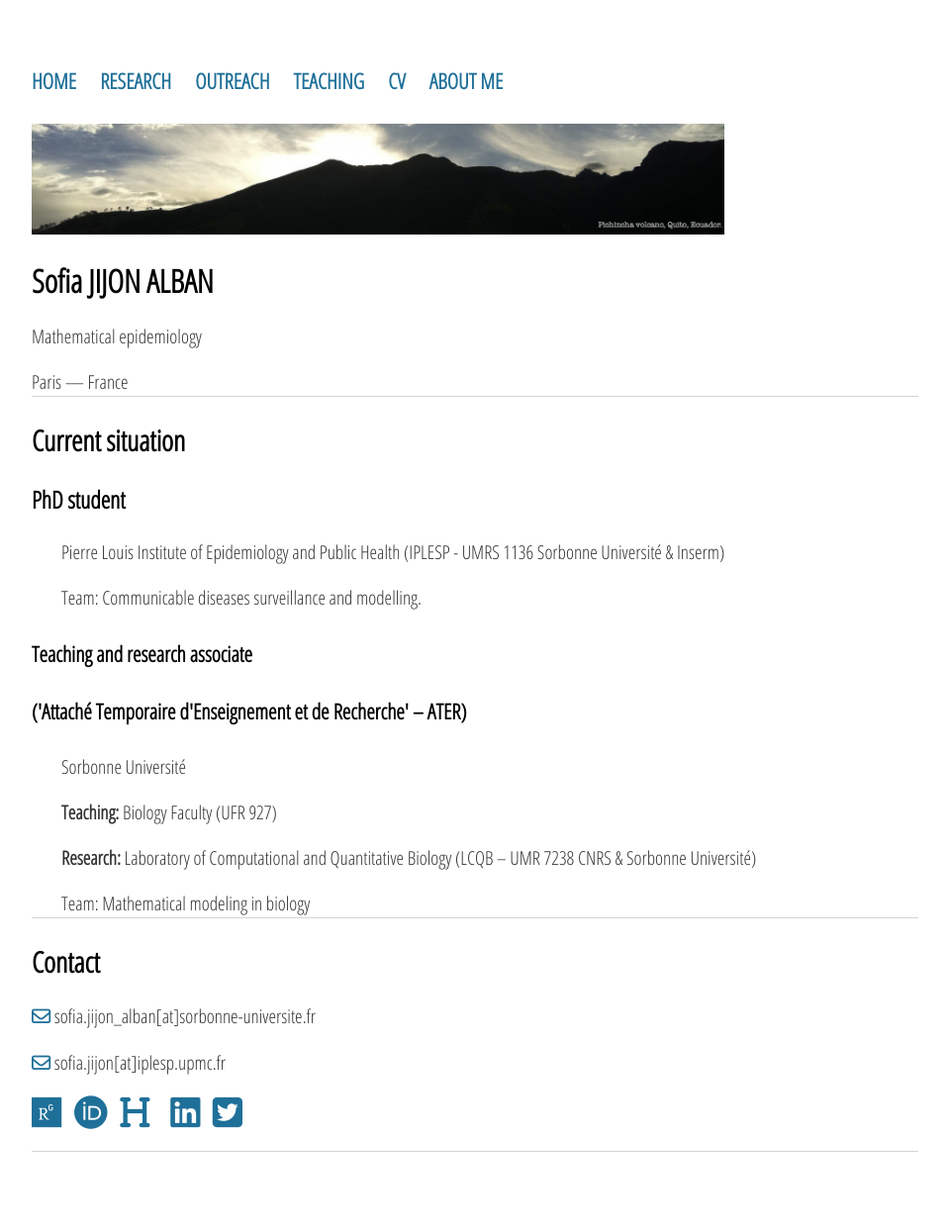
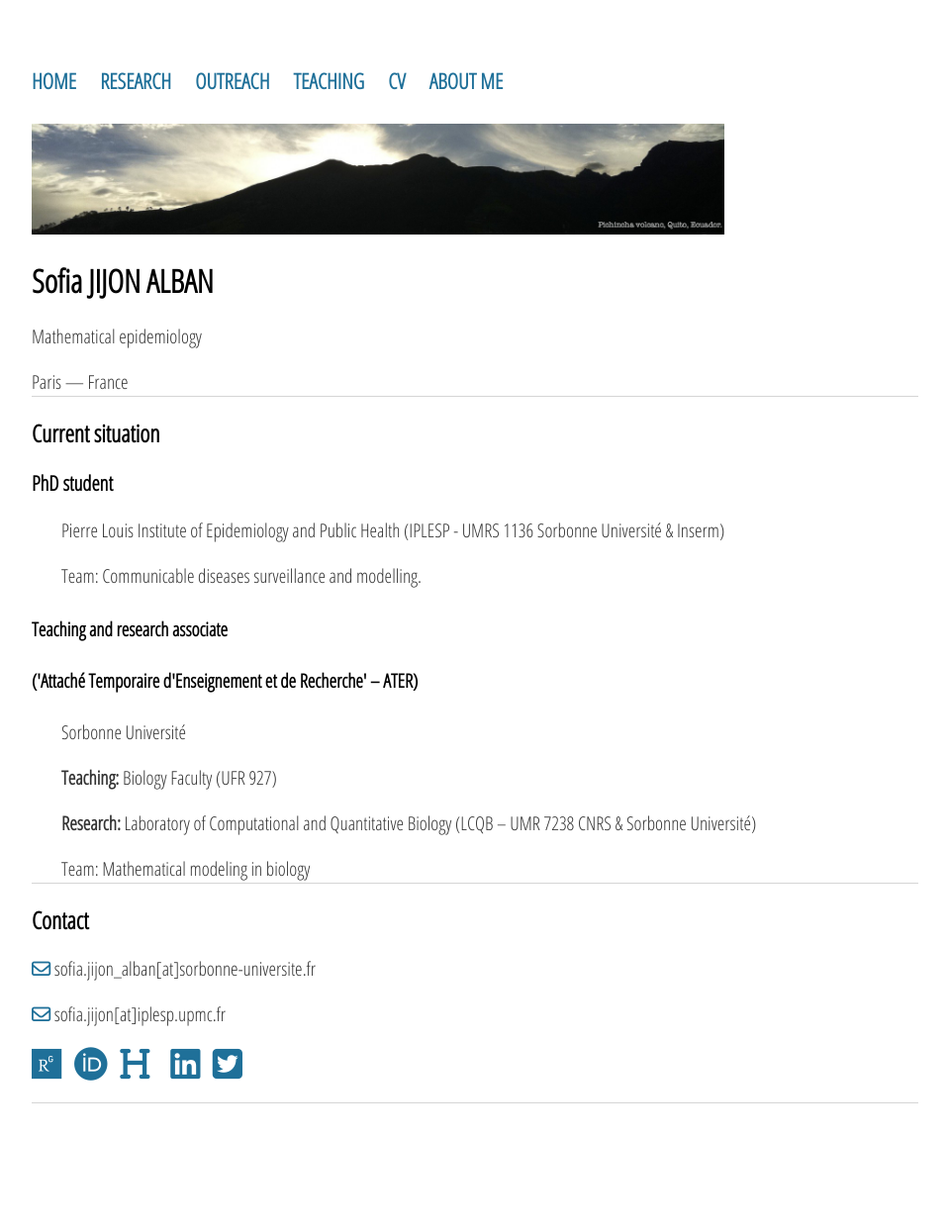
Before and after one commit to sjijon/sjijon.github.io, a Jekyll site: the page built from index.html, in a window 1280 px wide. Shown: the whole page at 99% size, without its empty margins (160-1119 px from the left). Built offline with Jekyll 4.4.1, drawn with Linux system fonts in a browser that asks for light colours; nearby versions of some CDN libraries; after the commit the page ends 1195 px from its top, so only the background shows below that.

Commit message:
Update main.css

```diff
--- a/css/main.css
+++ b/css/main.css
@@ -29,18 +29,14 @@ h1 {
     font-family: 'Open Sans Condensed', 'Sans-Serif';
 }
 h2 {
-    font-size: 1.8em;
+    font-size: 1.5em;
     font-family: 'Open Sans Condensed', 'Sans-Serif';
 }
 h3 {
-    font-size: 1.5em;
+    font-size: 1.3em;
     font-family: 'Open Sans Condensed', 'Sans-Serif';
 }
 h4 {
-    font-size: 1.35em;
-    font-family: 'Open Sans Condensed', 'Sans-Serif';
-}
-h5 {
     font-size: 1.2em;
     font-family: 'Open Sans Condensed', 'Sans-Serif';
 }
```
